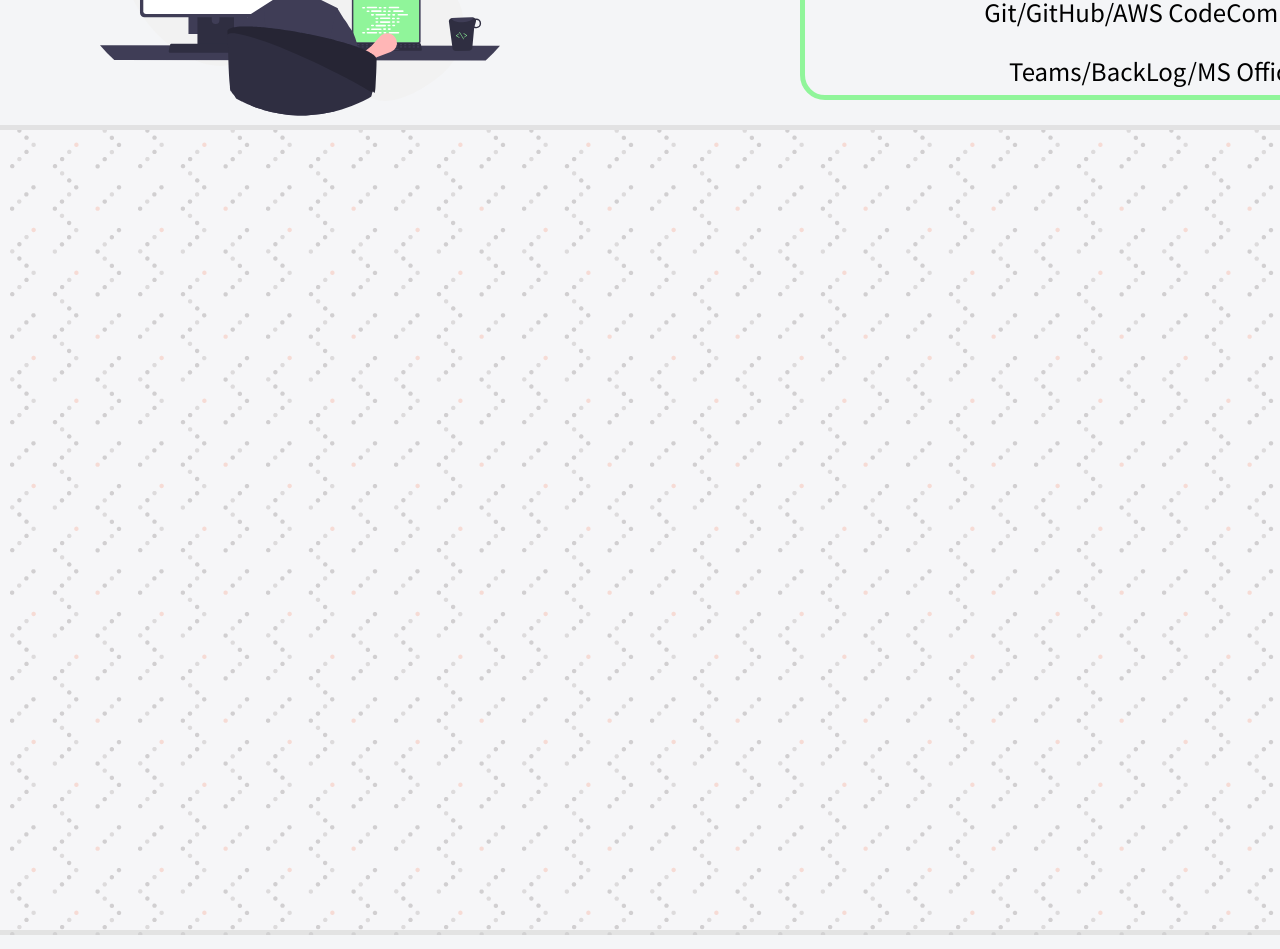
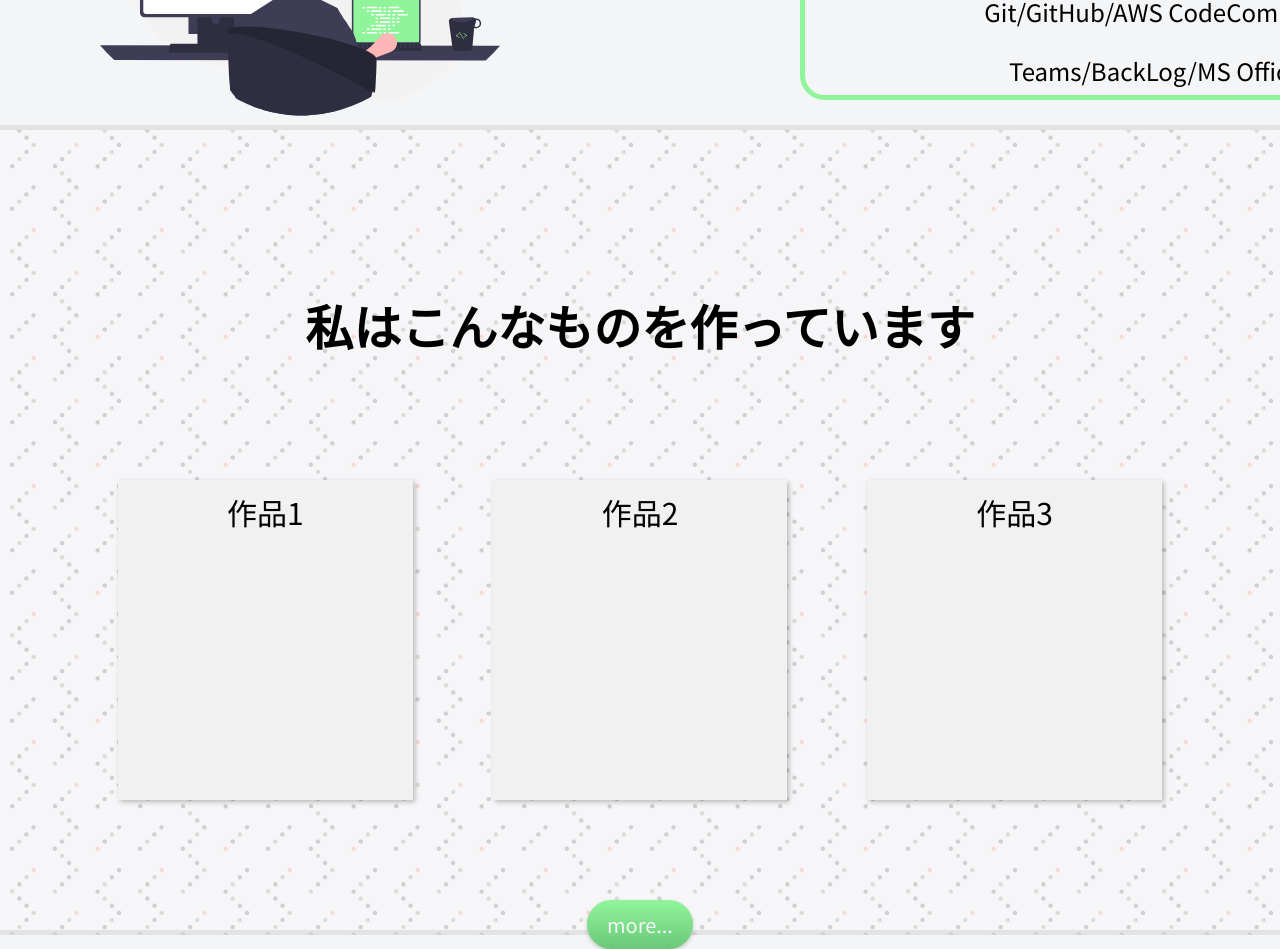
Before and after one commit to keiibo/keiibo-portfolio, a React (Create React App) app: page / in a window 1280 px wide. Shown: the part 1480-2429 px from the top of the page. Built offline with nearby package versions, Linux system fonts and the light colour scheme; a web font is replaced by a local one.

Commit message:
トップページの修正 ポートフォリオセクションを追加

```diff
--- a/src/App.tsx
+++ b/src/App.tsx
@@ -4,7 +4,7 @@ import Navbar from "./Header/Navbar";
 import Error from "./Component/Error";
 import Top from "./Component/Top";
 
-function App() {
+const App: React.FC = () => {
   return (
     <div className="app container">
       <Router>
@@ -21,6 +21,6 @@ function App() {
       </Router>
     </div>
   );
-}
+};
 
 export default App;
--- a/src/Component/Error.tsx
+++ b/src/Component/Error.tsx
@@ -1,6 +1,6 @@
 import React from "react";
 
-const Error = () => {
+const Error: React.FC  = () => {
   return <div>404 Not Found</div>;
 };
 
--- /dev/null
+++ b/src/Component/Portfolio.tsx
@@ -0,0 +1,28 @@
+import React from "react";
+
+const Portfolio: React.FC = () => {
+  const works: string[] = [
+    "作品1",
+    "作品2",
+    "作品3",
+    "作品4",
+    "作品5",
+    "作品6",
+    "作品7",
+    "作品8",
+    "作品9",
+  ];
+  const max: number = 3;
+
+  return (
+    <div className="grid-container">
+      {works.slice(0, max).map((work, index) => (
+        <div key={index} className="grid-item">
+          {work}
+        </div>
+      ))}
+    </div>
+  );
+};
+
+export default Portfolio;
--- a/src/Component/Top.tsx
+++ b/src/Component/Top.tsx
@@ -5,8 +5,9 @@ import "../Style/Top_portfolio.scss";
 import inLove from "../Image/inLove.svg";
 import engineer from "../Image/engineer.svg";
 import responsive from "../Image/responsive.svg";
+import Portfolio from "./Portfolio";
 
-const Top = () => {
+const Top: React.FC = () => {
   return (
     <div className="bg_container">
       <div className="bg_opacity">
@@ -47,7 +48,17 @@ const Top = () => {
             </div>
           </div>
         </section>
-        <section className="portfolio_container"></section>
+        <section className="portfolio_container">
+          <div className="portfolio_wrapper">
+            <h2 className="portfolio_title">私はこんなものを作っています</h2>
+            <Portfolio />
+          </div>
+          <div className="more_container">
+            <a href="/works" className="more_href">
+              <span className="more_btn">more...</span>
+            </a>
+          </div>
+        </section>
       </div>
     </div>
   );
--- a/src/Header/Navbar.tsx
+++ b/src/Header/Navbar.tsx
@@ -1,7 +1,7 @@
 import React, { useState } from "react";
 import { Link, useLocation } from "react-router-dom";
 import "../Style/Navbar.scss";
-const Navbar = () => {
+const Navbar: React.FC  = () => {
   //現在のページの状態を見てナビにクラス.mode_tagを付与する
   const location = useLocation();
   const { pathname } = location;
--- a/src/Style/Navbar.scss
+++ b/src/Style/Navbar.scss
@@ -14,11 +14,11 @@ header {
     background-image: linear-gradient(259deg, $main_color, #abed88);
     color: #f4f5f7;
     border-radius: 25px;
-
     display: flex;
     padding: 10px 20px 10px 20px;
     height: 40px;
     align-items: center;
+    box-shadow: 0 6px 12px rgba(0, 0, 0, 0.2);
 
     .title {
       font-size: 32px;
--- a/src/Style/Top_portfolio.scss
+++ b/src/Style/Top_portfolio.scss
@@ -3,7 +3,70 @@ $text_dark_color: #0f0f0f;
 $main_color: #90f59a;
 $container_border: 5px solid #d4d4d48e;
 
-.portfolio_container{
-    height: 100vh;
-    border-bottom: $container_border;
+.portfolio_container {
+  height: 100vh;
+  border-bottom: $container_border;
+
+  .portfolio_wrapper {
+    padding-top: 90px;
+
+    .portfolio_title {
+      margin-top: 70px;
+      font-size: 48px;
+      text-align: center;
+      justify-content: center;
+      margin-right: auto;
+    }
+  }
+
+  .grid-container {
+    width: 80%;
+    margin: 120px auto 0px auto;
+    display: grid;
+    grid-template-columns: repeat(3, 1fr);
+    grid-gap: 100px;
+    justify-items: center;
+    align-items: center;
+  }
+
+  .grid-item {
+    width: 100%;
+    height: 300px;
+    background-color: #f1f1f1;
+    padding: 10px;
+    font-size: 30px;
+    text-align: center;
+    box-shadow: 2px 2px 5px rgba(0, 0, 0, 0.25);
+  }
+
+  .more_container {
+    text-align: center;
+    margin-top: 100px;
+  }
+
+  .more_href {
+    display: inline-block;
+    text-decoration: none;
+  }
+
+  .more_btn {
+    display: inline-block;
+    padding: 10px 20px;
+    background-color: $main_color;
+    background-image: linear-gradient(to bottom, #90f59a, #6bc878);
+    border-radius: 25px;
+    position: relative;
+    cursor: pointer;
+    transition: background-color 0.3s, box-shadow 0.3s;
+    color: $text_light_color;
+    font-size: 20px;
+    text-align: center;
+    box-shadow: 0 2px 4px rgba(0, 0, 0, 0.2);
+  }
+
+  .more_href:hover .more_btn {
+    background-color: #6bc878;
+    background-image: linear-gradient(to bottom, #6bc878, #4ca764);
+    box-shadow: 0 4px 8px rgba(0, 0, 0, 0.3);
+  }
 }
--- a/src/Style/Top_top.scss
+++ b/src/Style/Top_top.scss
@@ -62,11 +62,13 @@ $container_border: 5px solid #d4d4d48e;
       height: 75px;
       background-color: $main_color;
       border-radius: 50%;
+      box-shadow: 0 6px 12px rgba(0, 0, 0, 0.2);
       text-decoration: none;
       transition: background-color 0.3s;
       animation: moveUpDown 1.5s linear infinite;
       &:hover {
         background-color: #bae9a0;
+        background-image: linear-gradient(to bottom, #6bc878, #4ca764);
       }
       @keyframes moveUpDown {
         0% {
--- a/src/index.tsx
+++ b/src/index.tsx
@@ -8,7 +8,6 @@ const root = ReactDOM.createRoot(
 );
 root.render(
   <React.StrictMode>
-      <App />
-
+    <App />
   </React.StrictMode>
 );
```
